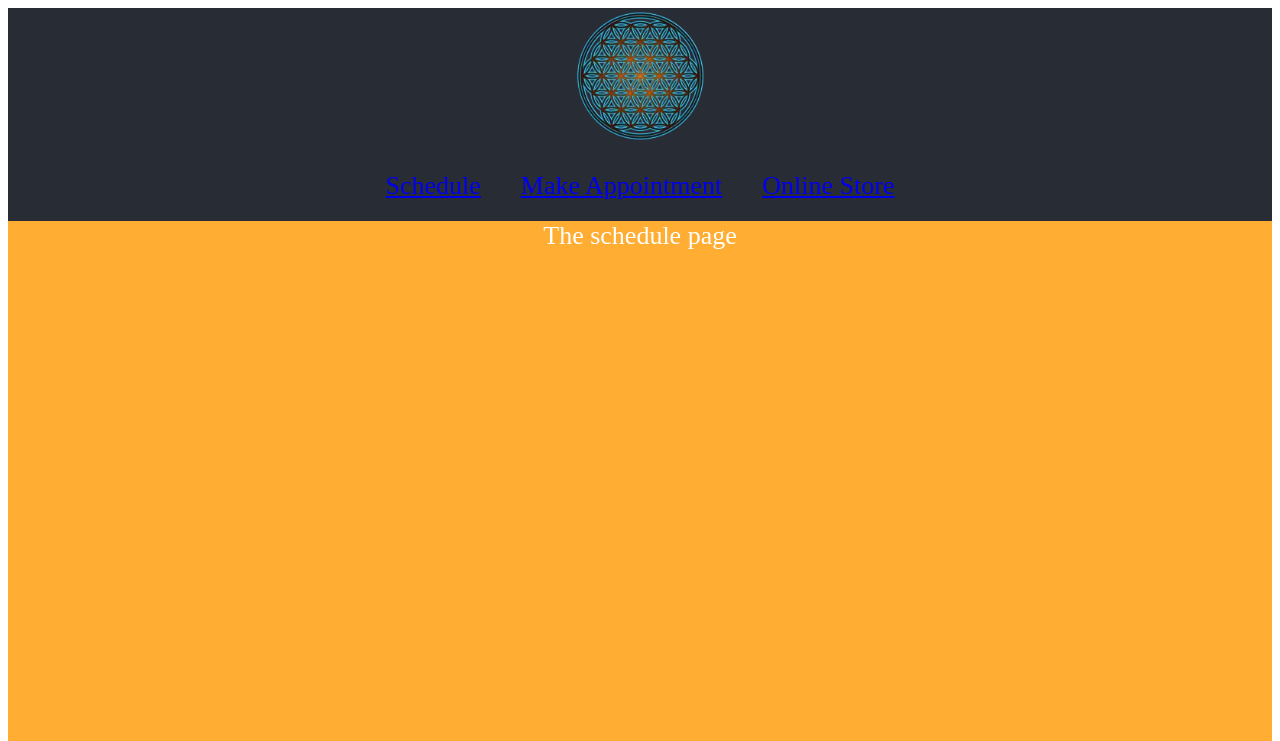
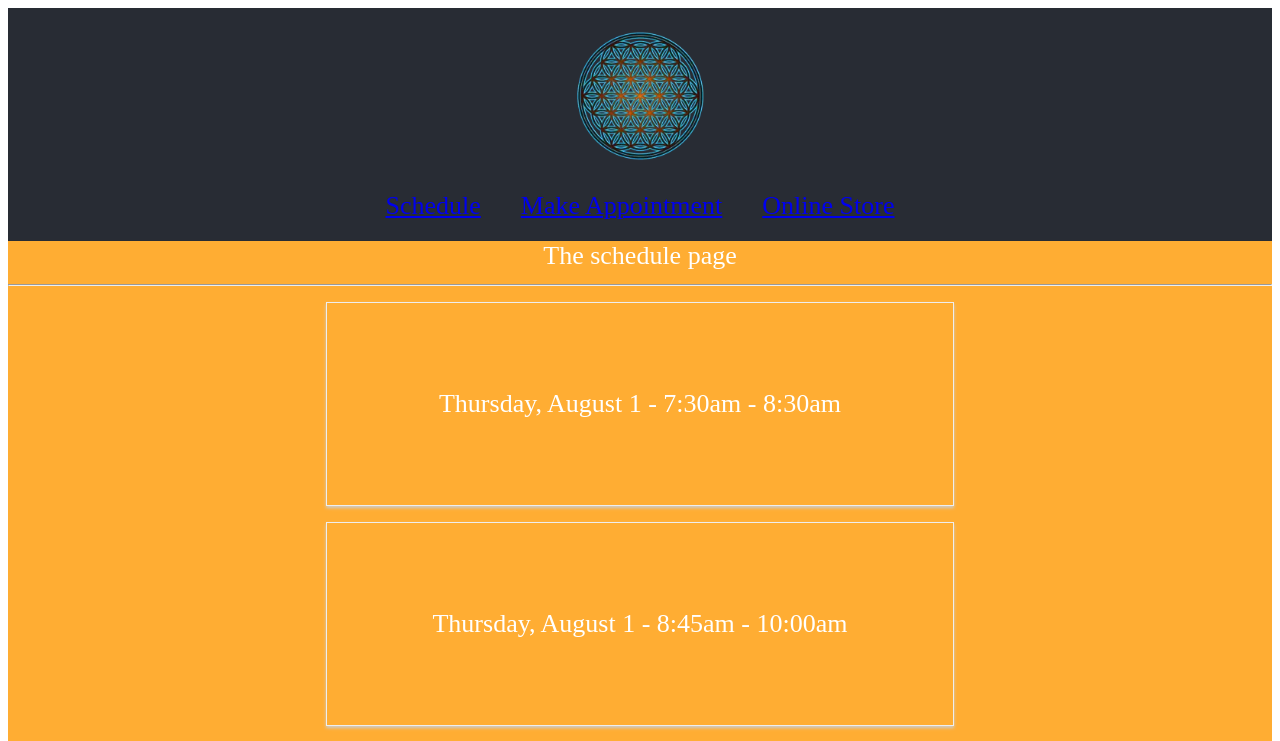
Before and after one commit to step818/hack-your-healing, a React app: page /#/schedule in a window 1280 px wide. Shown: the top 741 px of the page. Built offline with nearby package versions, Linux system fonts and the light colour scheme.

Commit message:
schedule list is passed to schedule format to display mapped list with card-like styling

```diff
--- a/src/components/Header.jsx
+++ b/src/components/Header.jsx
@@ -18,6 +18,7 @@ const Header = () => {
             }
             .App-logo {animation: App-logo-spin infinite 20s linear;
                         height: 17vmin;
+                        margin-top: 20px;
                         pointer-events: none;
             }
 
--- a/src/components/Schedule.jsx
+++ b/src/components/Schedule.jsx
@@ -1,11 +1,18 @@
 import React from 'react';
+import ScheduleList from './ScheduleList';
 
-const Schedule = () => {
-    return(
-        <div>
-            The schedule page
-        </div>
-    );
-};
+class Schedule extends React.Component {
+
+
+    render() {
+        return(
+            <div>
+                The schedule page
+
+                <ScheduleList  />
+            </div>
+        );
+    }
+}
 
 export default Schedule;
--- /dev/null
+++ b/src/components/ScheduleFormat.jsx
@@ -0,0 +1,22 @@
+import React from 'react';
+
+const ScheduleFormat = (props) => {
+    return(
+        <div>
+            <style jsx>{`
+                .Schedule-format {width: 40%;
+                    margin: 16px auto;
+                    border: 1px solid #eee;
+                    box-shadow: 0 2px 3px #ccc;
+                    padding: 60px;
+                    text-align: center;
+                }
+            `}</style>
+            <div className="Schedule-format">
+                <p>{props.date} - {props.time}</p>
+            </div>
+        </div>
+    );
+}
+
+export default ScheduleFormat;
--- /dev/null
+++ b/src/components/ScheduleList.jsx
@@ -0,0 +1,40 @@
+import React from 'react';
+import ScheduleFormat from './ScheduleFormat';
+
+var masterScheduleList = [
+    {
+        date: 'Thursday, August 1',
+        time: '7:30am - 8:30am',
+        title: 'Hot POWER',
+        instructor: 'Nika'
+    },
+    {
+        date: 'Thursday, August 1',
+        time: '8:45am - 10:00am',
+        title: 'Deep Stretch',
+        instructor: 'Ali\'i'
+    },
+    {
+        date: 'Thursday, August 1',
+        time: '1:30pm - 2:45pm',
+        title: 'Kundalini',
+        instructor: 'Keanu'
+    }
+]
+
+const ScheduleList = () => {
+
+    return(
+        <div>
+            <hr/>
+            {masterScheduleList.map((sched, index) =>
+                <ScheduleFormat date={sched.date}
+                                time={sched.time}
+                                title={sched.title}
+                                instructor={sched.instructor}
+                                key={index}/>)}
+        </div>
+    );
+};
+
+export default ScheduleList;
```
